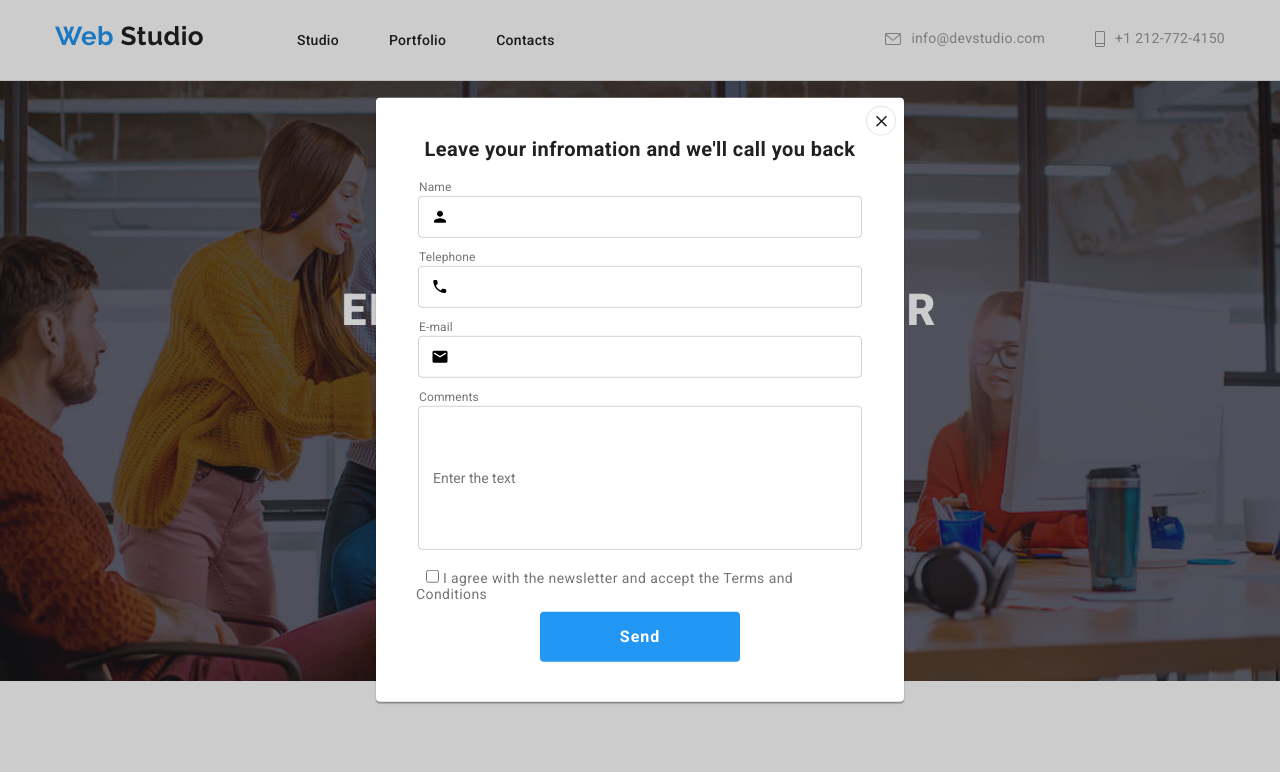
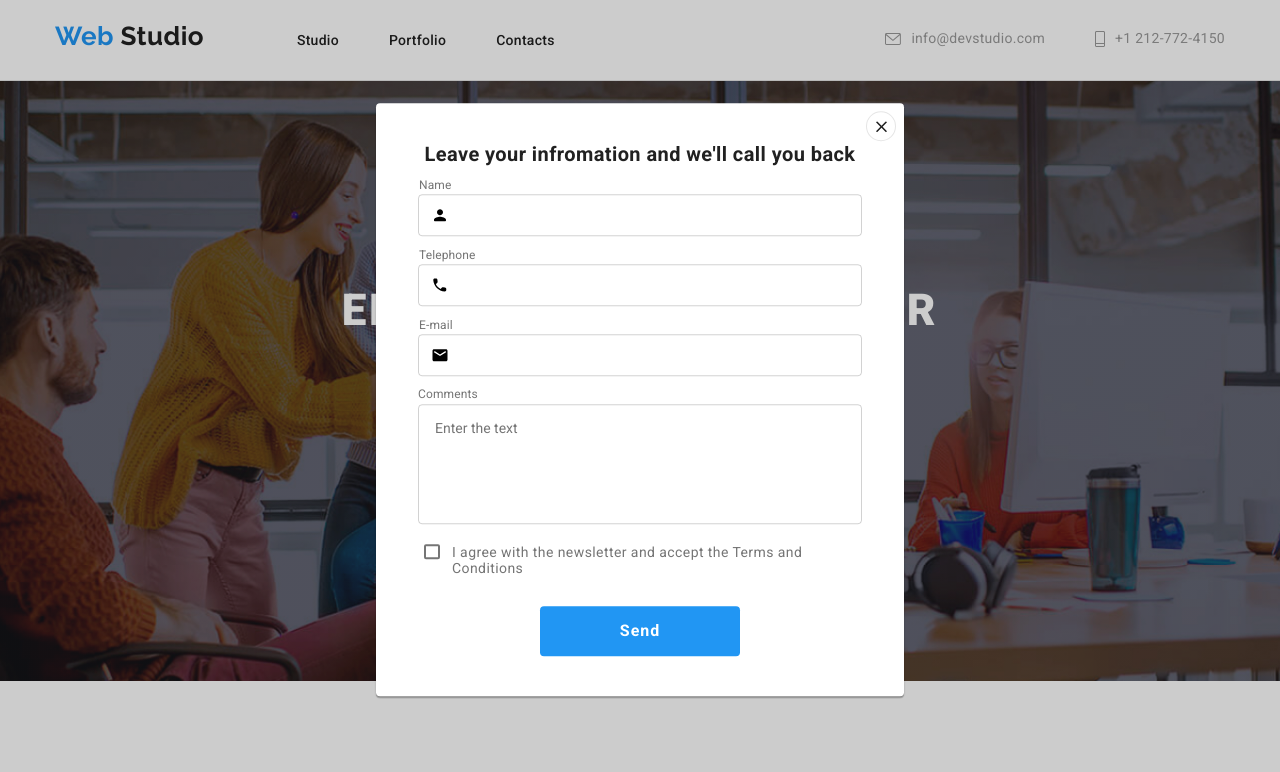
Before and after one commit to AniaMiller/goit-markup-hw-06, a plain HTML site: page index.html in a window 1280 px wide. Both pictures are taken after a click on the button "Request our service". Shown: the top 772 px of the page. Drawn offline with Linux system fonts and the light colour scheme.

Commit message:
fixed checkbox and textarea

```diff
--- a/css/styles.css
+++ b/css/styles.css
@@ -469,6 +469,7 @@ button {
 .card-link:hover .card-overly, .card-link:focus .card-overly{
   transform: translateY(0);
 }
+
 /* shadow under card element in gallery */
 .card-link:hover,
 .card-link:focus {
@@ -611,8 +612,7 @@ button {
   top: 50%;
   left: 50%;
   transform: translate(-50%, -50%);
-  padding-left: 40px;
-  padding-right: 40px;
+  padding: 40px;
 }
 
 .modal-close-button {
@@ -684,11 +684,6 @@ button {
 }
 
 /* form section on index page */
-.order-form {
-  margin-top: 75px;
-
-}
-
 .order-form .form-input {
   border: 0;
   background-color: transparent;
@@ -697,16 +692,24 @@ button {
 }
 
 .order-form .form-textarea {
-  border: 0;
   background-color: transparent;
   font-size: 14px;
   height: 120px;
   width: 100%;
+  border: 1px solid rgba(33, 33, 33, 0.2);
+  border-radius: 4px;
+  resize: none;
+  padding: 15px 16px;
+  transition-property: border-color;
+  transition-duration: 250ms;
+  transition-timing-function: cubic-bezier(0.4, 0, 0.2, 1);
 }
 
 .order-form .form-textarea:focus {
   outline: 0;
+  border-color: var(--item-color);
 }
+
 .order-form .form-input:focus {
   outline: 0;
 }
@@ -715,9 +718,7 @@ button {
   font-size: 20px;
   font-weight: 700;
   text-align: center;
-  position: absolute;
-  top: 40px;
-  position: relative;
+  margin-bottom: 12px;
 }
 
 .fieldset:has(input:focus) {
@@ -740,12 +741,26 @@ button {
   padding-bottom: 11px;
   padding-left: 12px;
   padding-right: 12px;
+  transition-property: border-color;
+  transition-duration: 250ms;
+  transition-timing-function: cubic-bezier(0.4, 0, 0.2, 1);
+}
+
+.padding-none {
+  padding: 0;
+}
+
+.border-none {
+  border: none;
 }
 
 .order-form .form-icon {
   width: 18px;
   height: 18px;
   margin-right: 12px;
+  transition-property: fill;
+  transition-duration: 250ms;
+  transition-timing-function: cubic-bezier(0.4, 0, 0.2, 1);
 }
 
 .order-form .form-label {
@@ -755,12 +770,6 @@ button {
   font-size: 12px;
   color: var(--light-text-color);
   letter-spacing: 0.01em;
-}
-
-.order-form .form-checkbox {
-  margin-left: 10px;
-  color: var(--light-text-color);
-
 }
 
 .form-button {
@@ -777,8 +786,54 @@ button {
   padding-left: 55px;
   padding-right: 55px;
   margin: auto;
-  margin-top: 10px;
-  margin-bottom: 40px;
+  margin-top: 30px;
   font-family: inherit;
   letter-spacing: 00.06em;
 }
+
+/* checkbox from example */
+/* Option */
+
+.option {
+  display: block;
+  position: relative;
+}
+
+/* Check */
+
+.check {
+  padding-left: 36px;
+  font-size: 14px;
+  color: var(--light-text-color);
+}
+
+.check__input {
+  position: absolute;
+  clip: rect(0 0 0 0);
+  width: 1px;
+  height: 1px;
+  margin: -1px;
+}
+
+.check__box {
+  position: absolute;
+  top: 0px;
+  left: 8px;
+  width: 16px;
+  height: 15px;
+  overflow: hidden;
+  border-radius: 2px;
+  border-color: var(--basic-text-color);
+  border: 2px solid;
+  background-color: white;
+  background-repeat: no-repeat;
+  background-position: 50% 50%;
+}
+
+/* Checked */
+
+.check__input:checked + .check__box {
+  border-color: var(--item-color);
+  background-color: var(--item-color);
+  background-image: url(../images/checkbox-tick.svg);
+}
--- a/index.html
+++ b/index.html
@@ -68,7 +68,7 @@
                         <use xlink:href="./images/icons.svg#icon-close"></use>
                     </svg>
                 </button>
-                <h2 class="form-title">Leave your infromation and we'll call you back</h2>
+                <p class="form-title">Leave your infromation and we'll call you back</p>
                 <form class="order-form">
                     <fieldset class="fieldset">
                         <label for="name" class="form-label">Name</label>
@@ -94,15 +94,19 @@
                         <input class="form-input" type="email" id="email" />
                     </fieldset>
 
-                    <fieldset class="fieldset">
+                    <fieldset class="fieldset border-none padding-none">
                         <label for="comments" class="form-label">Comments</label>
-                        <input class="form-textarea" type="textarea" id="comments" placeholder="Enter the text">
+                        <textarea class="form-textarea" type="textarea" id="comments" placeholder="Enter the text"></textarea>
                     </fieldset>
 
-                    <label class="form-checkbox">
-                        <input type="checkbox" id="checkbox" />
-                        I agree with the newsletter and accept the Terms and Conditions
-                    </label>
+                    <div class="form-checkbox">
+                        <label class="check option">
+                            <input class="check__input" type="checkbox">
+                            I agree with the newsletter and accept the Terms and Conditions
+                            <span class="check__box"></span>
+                          </label>
+                    </div>
+
                 </form>
                 <button class="form-button" type="button">Send</button>
             </div>
```
Also changed, not shown: images/checkbox-tick.svg (added).
